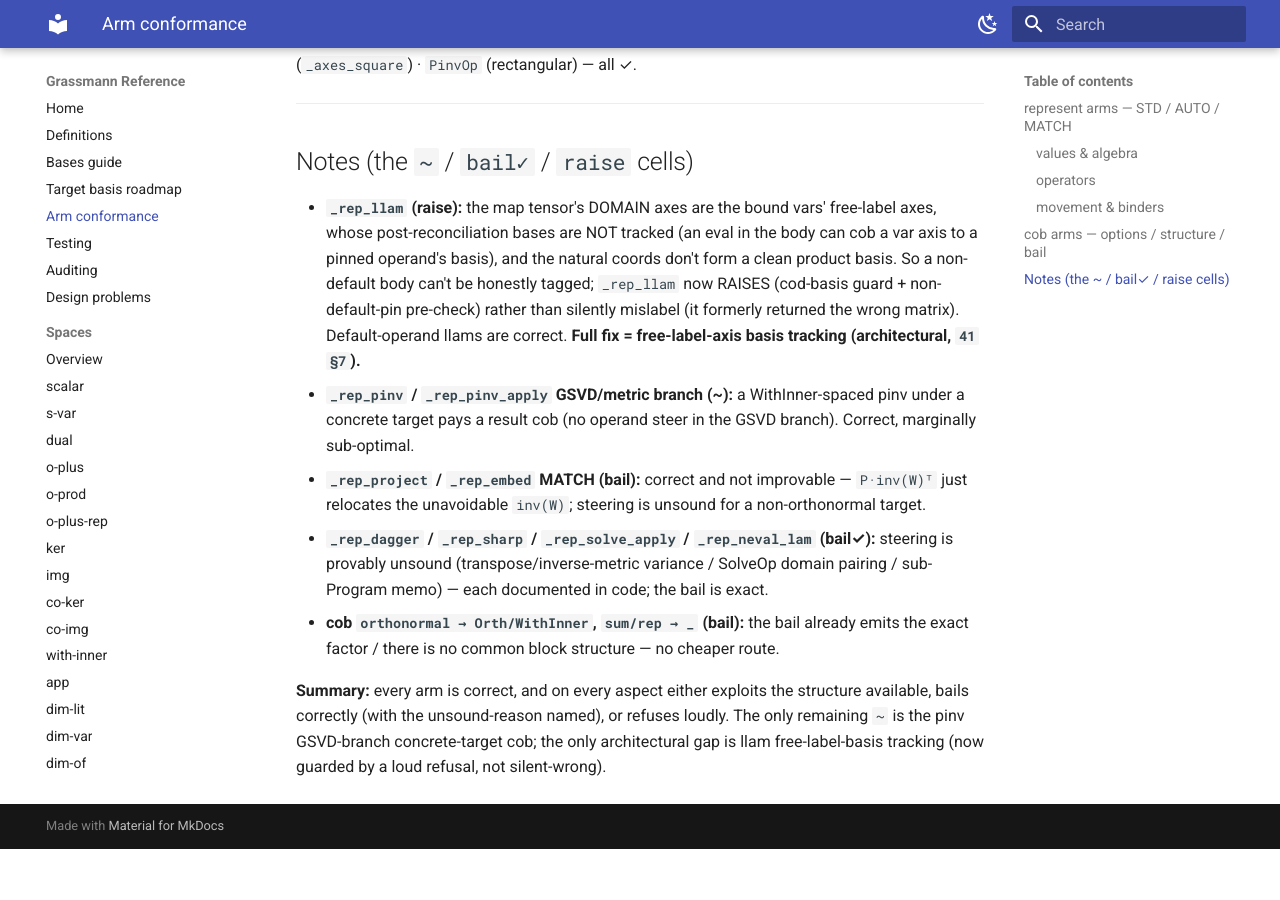
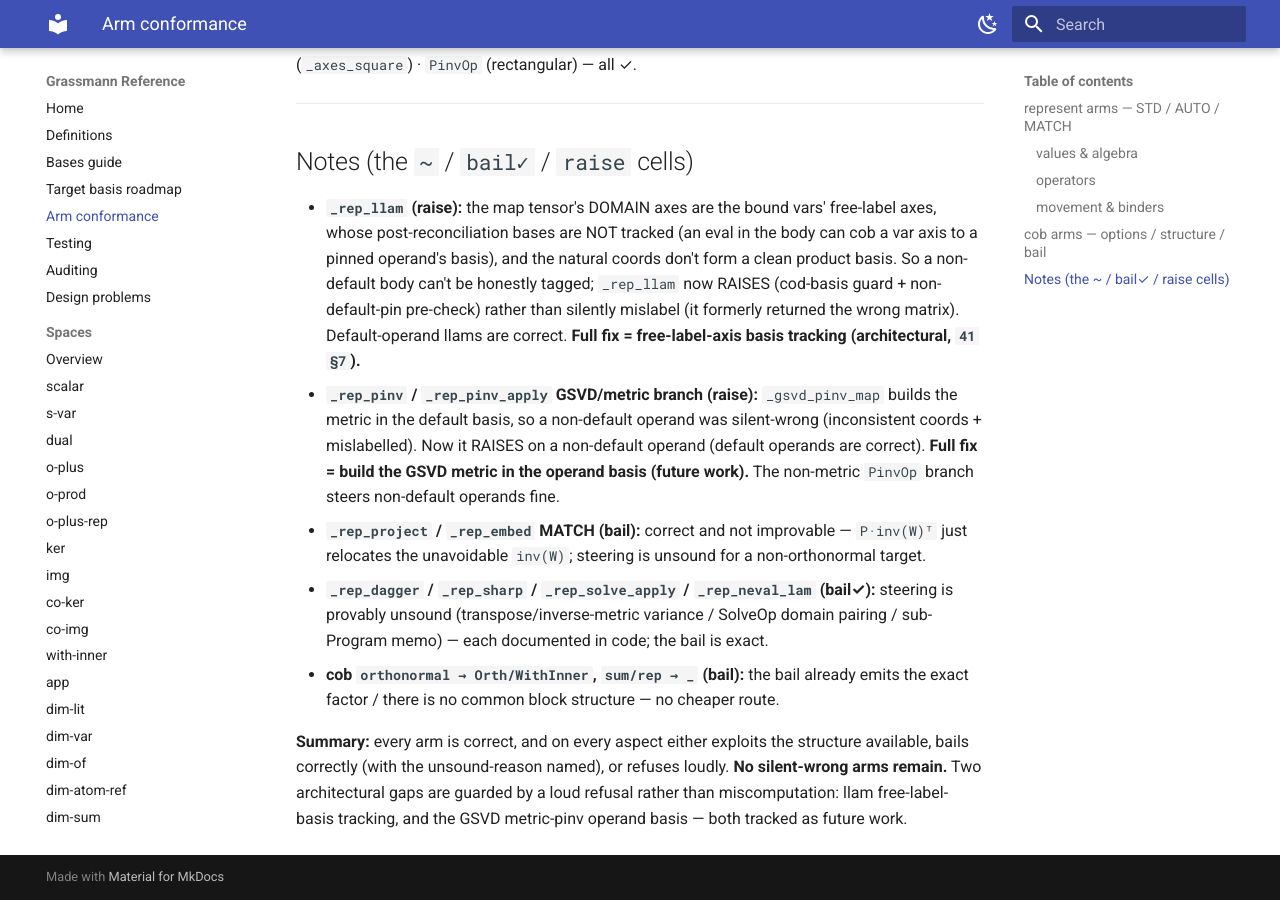
Before and after one commit to wraith1995/Grassmann, an MkDocs documentation site: the page built from docs/arm-conformance.md, in a window 1280 px wide and 900 px high, scrolled down 4717 px. Built offline with MkDocs 1.6.1 and Material for MkDocs 9.7.7, drawn with Linux system fonts in a browser that asks for light colours; before the commit the page ends 5566 px from its top, so only the background shows below that; some of the changed text lies outside the part shown.

Commit message:
docs: arm-conformance — pinv GSVD branch is a guarded raise (not a ~ optimization)
Correct the GSVD/metric pinv row: it was a silent-wrong correctness bug (metric built in default vs a
non-default operand), now a loud raise on non-default operands (default correct). No silent-wrong arms
remain; the two architectural gaps (llam free-label tracking, GSVD operand-basis metric) are guarded
by loud refusals.

```diff
--- a/docs/arm-conformance.md
+++ b/docs/arm-conformance.md
@@ -48,7 +48,7 @@
 | `_rep_sharp` | ✓ `InvOp(G_s)` in primal default = std (no-op) | ✓ `_sharp_map_basis` | `bail✓` Sharp is the (2,0) inverse-metric; `inv(bᵀGb) ≠` the (2,0) tensor in `b`, so the covariant `basis=` hook can't build it |
 | `_rep_solve_apply` | `bail✓` SolveOp contracts f's DOMAIN axis (not cod-paired) ⇒ no honest per-axis tag; forces both operands to std (tag honest) then no-ops | ✓ byte-identical | `bail✓` same SolveOp-domain reason |
 | `_rep_neval_lam` | `bail✓` body memoised once; the target can't key the sub-Program memo (a Basis may be unhashable) | ✓ honest body out-basis | `bail✓` same memo reason |
-| `_rep_pinv` / `_rep_pinv_apply` (GSVD/metric branch) | bail (delicate GSVD basis; `default_basis` tag honest via the safety net) | ✓ | ~ a WithInner-spaced pinv under a concrete target pays a result cob (no steer) |
+| `_rep_pinv` / `_rep_pinv_apply` (GSVD/metric branch) | ✓ default operand correct; **raises** on a non-default operand (the GSVD metric is built in default — formerly silent-wrong) | ✓ default | `raise` on a non-default operand (operand-basis GSVD metric is future work) |
 
 ### movement & binders
 
@@ -94,8 +94,10 @@
   be honestly tagged; `_rep_llam` now RAISES (cod-basis guard + non-default-pin pre-check) rather than
   silently mislabel (it formerly returned the wrong matrix). Default-operand llams are correct. **Full
   fix = free-label-axis basis tracking (architectural, `41 §7`).**
-- **`_rep_pinv` / `_rep_pinv_apply` GSVD/metric branch (~):** a WithInner-spaced pinv under a concrete
-  target pays a result cob (no operand steer in the GSVD branch). Correct, marginally sub-optimal.
+- **`_rep_pinv` / `_rep_pinv_apply` GSVD/metric branch (raise):** `_gsvd_pinv_map` builds the metric in
+  the default basis, so a non-default operand was silent-wrong (inconsistent coords + mislabelled). Now
+  it RAISES on a non-default operand (default operands are correct). **Full fix = build the GSVD metric
+  in the operand basis (future work).** The non-metric `PinvOp` branch steers non-default operands fine.
 - **`_rep_project` / `_rep_embed` MATCH (bail):** correct and not improvable — `P·inv(W)ᵀ` just
   relocates the unavoidable `inv(W)`; steering is unsound for a non-orthonormal target.
 - **`_rep_dagger` / `_rep_sharp` / `_rep_solve_apply` / `_rep_neval_lam` (bail✓):** steering is provably
@@ -105,6 +107,6 @@
   / there is no common block structure — no cheaper route.
 
 **Summary:** every arm is correct, and on every aspect either exploits the structure available, bails
-correctly (with the unsound-reason named), or refuses loudly. The only remaining `~` is the pinv
-GSVD-branch concrete-target cob; the only architectural gap is llam free-label-basis tracking (now
-guarded by a loud refusal, not silent-wrong).
+correctly (with the unsound-reason named), or refuses loudly. **No silent-wrong arms remain.** Two
+architectural gaps are guarded by a loud refusal rather than miscomputation: llam free-label-basis
+tracking, and the GSVD metric-pinv operand basis — both tracked as future work.
```
